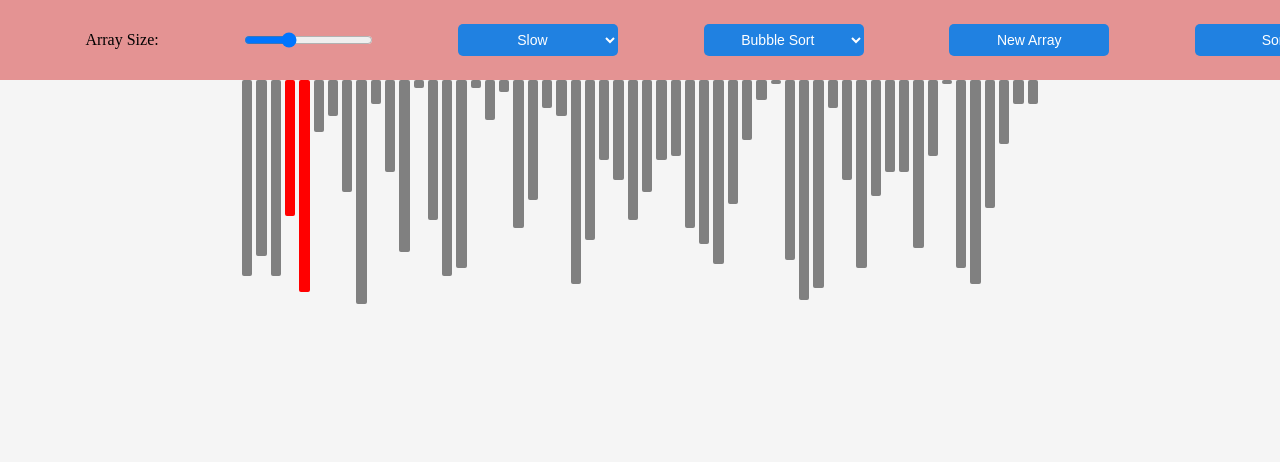
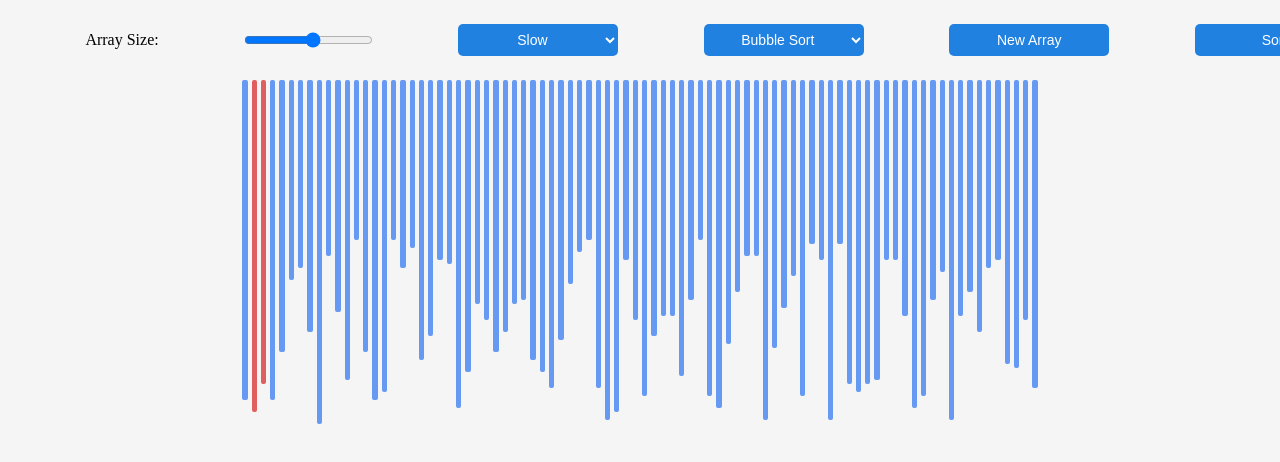
Before and after one commit to vanshikajain1/Sorting-Visualizer, a plain HTML site: page index.html in a window 1280 px wide. Both pictures are taken after a click on the button "Sort". Shown: the top 462 px of the page. Drawn offline with Linux system fonts and the light colour scheme.

Commit message:
bubble done

```diff
--- a/index.html
+++ b/index.html
@@ -11,7 +11,7 @@
     <div class="container">
       <div class="buttons_container">
         <label for="slider">Array Size:</label>
-        <input type="range" id="slider" min="10" max="150" step="2" value="55" />
+        <input type="range" id="slider" min="10" max="150" step="2" value="85" />
 
         <select name="" id="speed">
           <option value="500">Slow</option>
--- a/script.js
+++ b/script.js
@@ -4,11 +4,11 @@ let bars_container = document.getElementById("bars_container");
 let select_algo = document.getElementById("algo");
 let speed = document.getElementById("speed");
 let slider = document.getElementById("slider");
-let minRange = 1;
+let minRange = 40;
 let maxRange = slider.value;
 let numOfBars = slider.value;
 let heightFactor = 4;
-let widthFactor = 30;
+let widthFactor = 80;
 let speedFactor = 1000;
 let unsorted_array = new Array(numOfBars);
 
@@ -77,28 +77,38 @@ async function bubbleSort(array) {
   let bars = document.getElementsByClassName("bar");
   for (let i = 0; i < array.length; i++) {
     for (let j = 0; j < array.length - i - 1; j++) {
+
+      bars[j].style.backgroundColor = "#73DB7C";
+      bars[j + 1].style.backgroundColor = "#73DB7C";
+      await sleep(speedFactor);
+
       if (array[j] > array[j + 1]) {
+        bars[j].style.backgroundColor = "#E05F5E";
+        bars[j + 1].style.backgroundColor = "#E05F5E";
+        await sleep(speedFactor);
         for (let k = 0; k < array.length-i; k++) {
           if (k !== j && k !== j + 1) {
-            bars[k].style.backgroundColor = "grey";
+            bars[k].style.backgroundColor = "#6699F2";
           }
         }
         let temp = array[j];
         array[j] = array[j + 1];
         array[j + 1] = temp;
         bars[j].style.height = array[j] * heightFactor + "px";
-        bars[j].style.backgroundColor = "red";
-        //bars[j].innerText = array[j];
+        bars[j].style.backgroundColor = "#E05F5E";
         bars[j + 1].style.height = array[j + 1] * heightFactor + "px";
-        bars[j + 1].style.backgroundColor = "red";
+        bars[j + 1].style.backgroundColor = "#E05F5E";
         //bars[j + 1].innerText = array[j + 1];
         await sleep(speedFactor);
       }
+      else{
+        bars[j].style.backgroundColor = "#6699F2";
+      }
+
     }
-    bars[array.length - i - 1].style.backgroundColor = "#F48882"; //final array after sorting
+    bars[array.length - i - 1].style.backgroundColor = "#B678E9"; //final array after sorting
     await sleep(speedFactor);
   }
-
   return array;
 }
 
--- a/style.css
+++ b/style.css
@@ -19,7 +19,7 @@
   display: flex;
   align-items: center;
   justify-content: space-evenly;
-  background-color: rgb(228, 147, 147);
+  /* background-color: #73DB7C; */
 }
 
 .bars_container {
@@ -34,7 +34,7 @@
 
 .bar {
   width: 10px;
-  background-color: #0b79d2;
+  background-color: #6699F2;
   margin: 0 2px;
   border-radius: 2px;
 }
```
